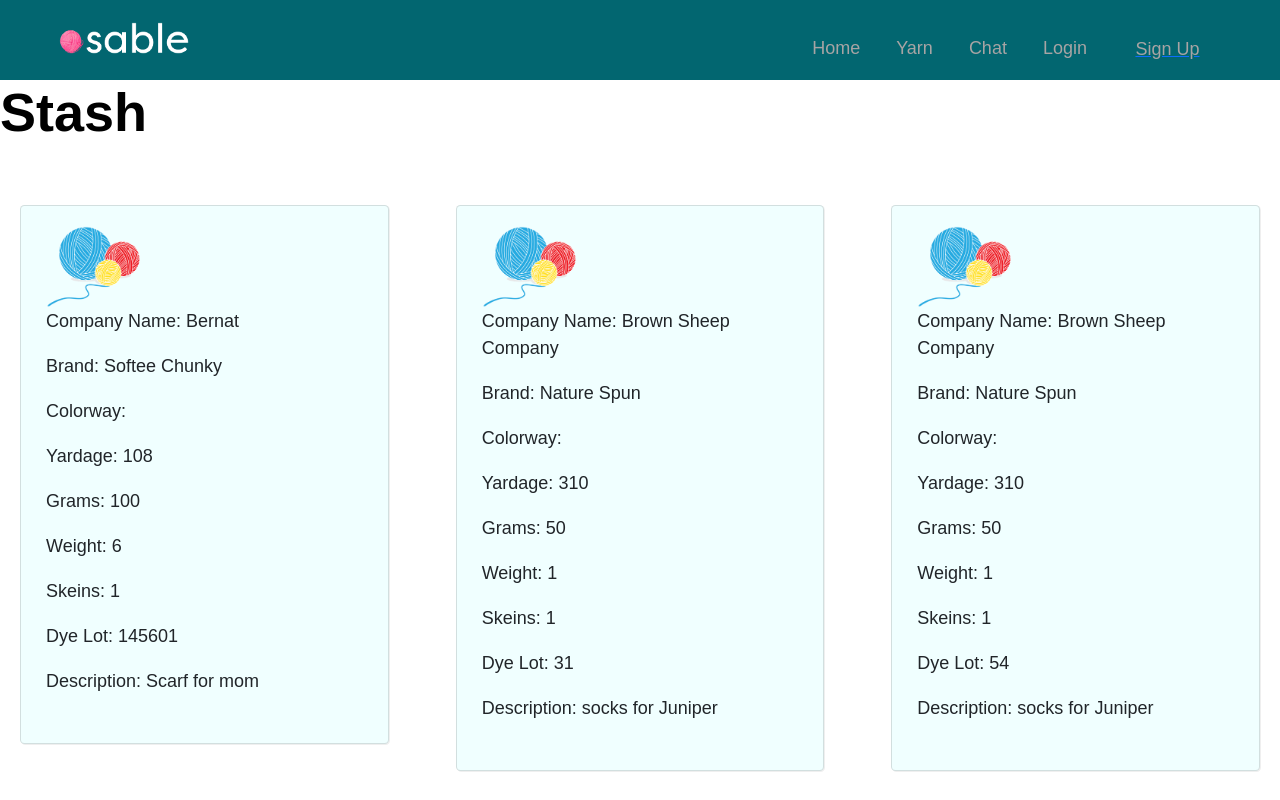
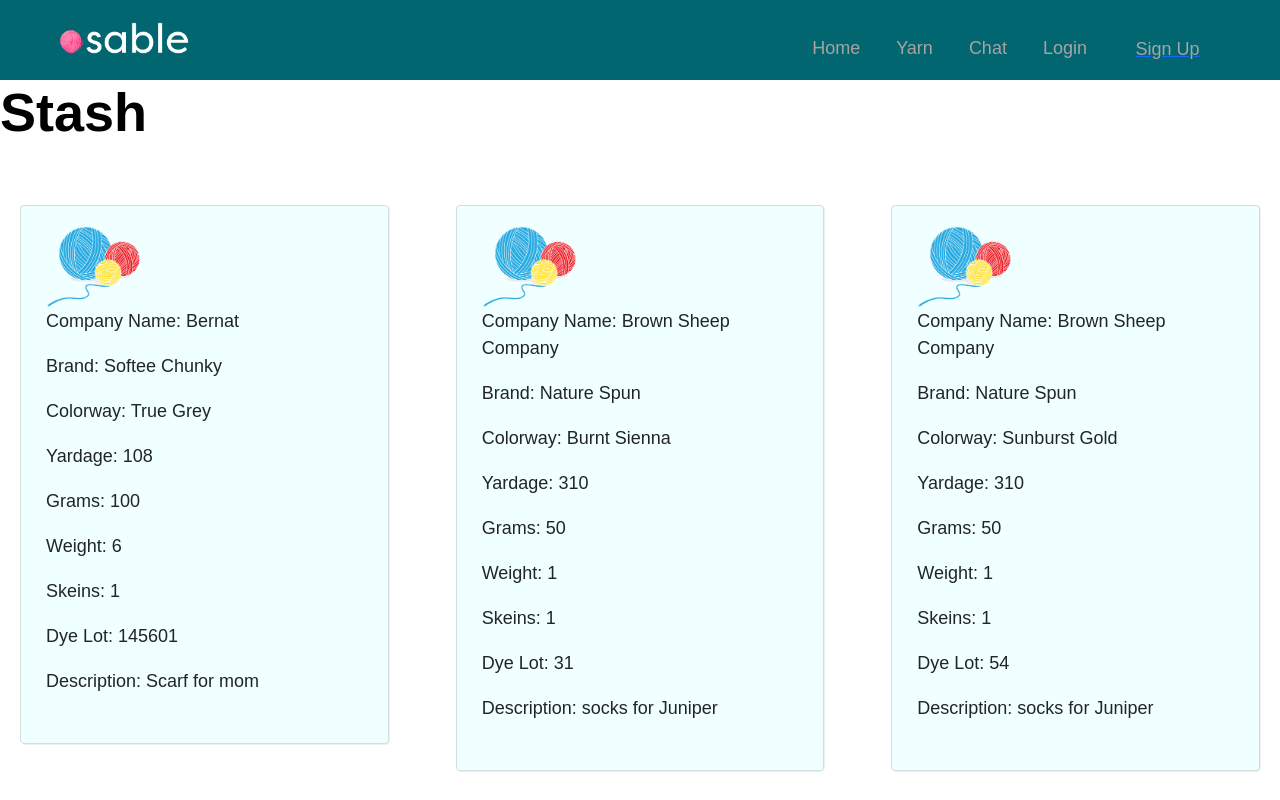
Before and after one commit to calliebn/sable, a React (Create React App) app in the folder client/: page /yarn in a window 1280 px wide. Shown: the top 800 px of the page. Built offline with nearby package versions, Linux system fonts and the light colour scheme.

Commit message:
Fixed colorway field so that color will show up

```diff
--- a/client/src/components/YarnCard/YarnCard.js
+++ b/client/src/components/YarnCard/YarnCard.js
@@ -12,7 +12,7 @@
                 <div className="card=body">
                     <p>Company Name: {props.company}</p>
                     <p>Brand: {props.brand}</p>
-                    <p>Colorway: {props.color}</p>
+                    <p>Colorway: {props.colorway}</p>
                     <p>Yardage: {props.yardage}</p>
                     <p>Grams: {props.grams}</p>
                     <p>Weight: {props.weight}</p>
```
